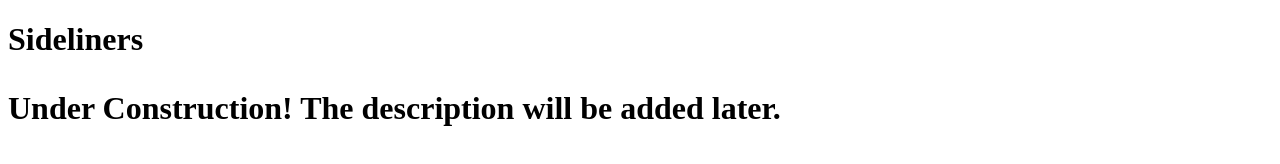
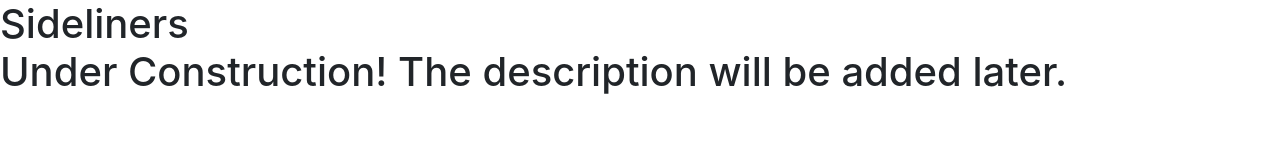
Before and after one commit to sidelinesupport/sidelinesupport.github.io, a plain HTML site: page docs/index.html in a window 1280 px wide. Drawn offline with nearby package versions, Linux system fonts and the light colour scheme.

Commit message:
added bootrap

```diff
--- a/docs/index.html
+++ b/docs/index.html
@@ -3,8 +3,8 @@
   <head>
     <meta charset="utf-8">
     <title>Sideliners</title>
-    <!-- link rel="stylesheet" href="style.css" -->
-    <!-- script src="script.js"></script -->
+    <meta name="viewport" content="width=device-width, initial-scale=1, shrink-to-fit=no">
+    <link rel="stylesheet" href="https://stackpath.bootstrapcdn.com/bootstrap/4.5.2/css/bootstrap.min.css" integrity="sha384-JcKb8q3iqJ61gNV9KGb8thSsNjpSL0n8PARn9HuZOnIxN0hoP+VmmDGMN5t9UJ0Z" crossorigin="anonymous">
   </head>
   <body>
     <h1>Sideliners</hi>
```
